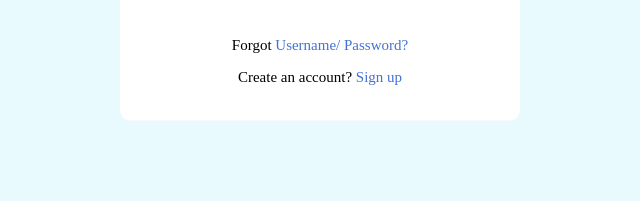
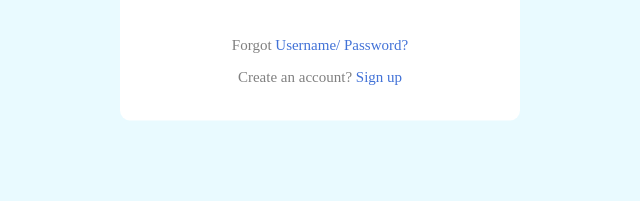
Before and after one commit to sonali16/loginPage, a plain HTML site: page index.html in a window 1280 px wide. Shown: the part 480-681 px from the top of the page, 320-960 px from the left. Drawn offline with Linux system fonts and the light colour scheme; a web font is replaced by a local one.

Commit message:
colour change

```diff
--- a/index.html
+++ b/index.html
@@ -61,7 +61,7 @@ button{
 .message{
   font-size: 15px;
   font-family: OpenSans-Regular;
-  color: black;
+  color: gray;
 }
 
 a {
```
